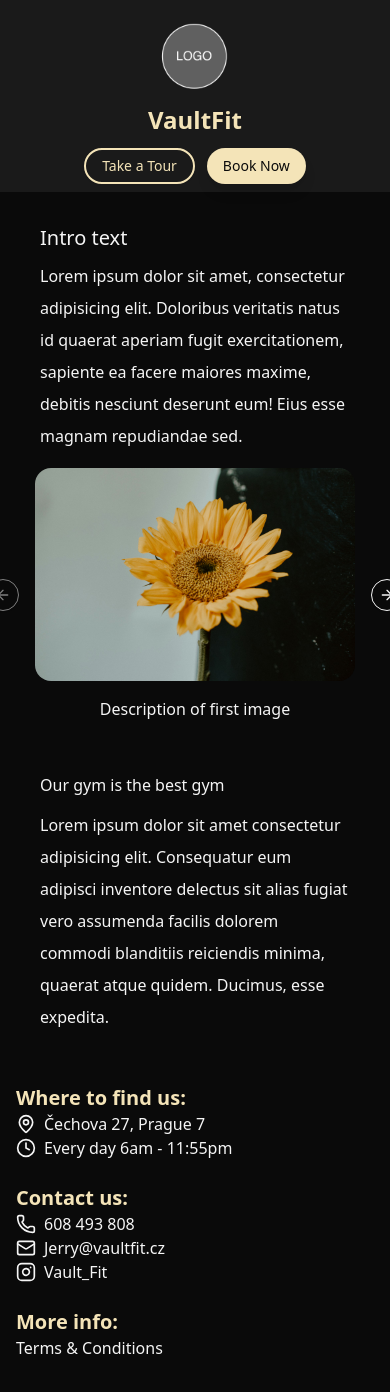
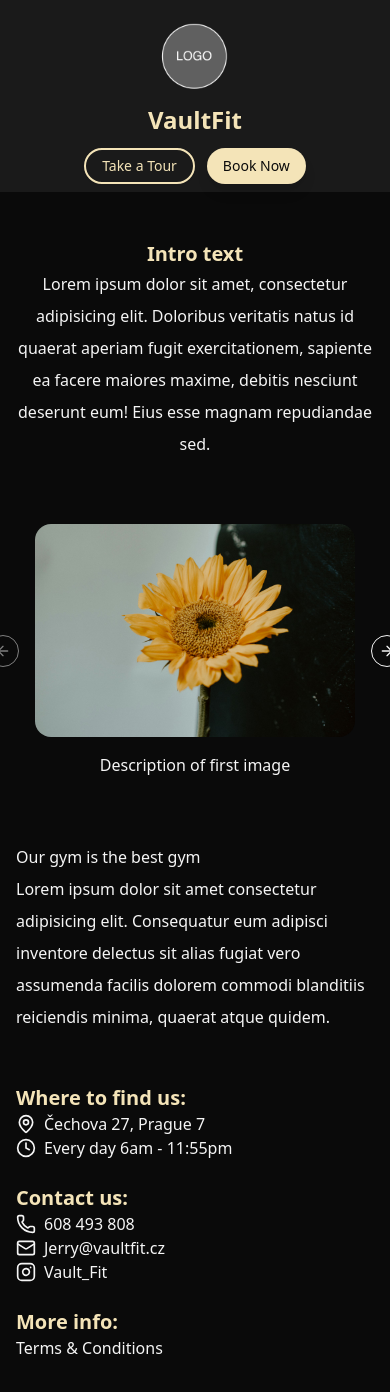
Before and after one commit to evahli/vault-fit, a React (Vite) app: page / in a window 390 px wide. Shown: the top 1392 px of the page. Built offline with nearby package versions, Linux system fonts and the light colour scheme.

Commit message:
added breakpoints for padding

```diff
--- a/src/components/ImageCarousel.jsx
+++ b/src/components/ImageCarousel.jsx
@@ -44,7 +44,7 @@ export const ImageCarousel = () => {
           <CarouselNext/>
         </Carousel>
       </div>
-      <div className='max-w-prose mx-auto px-10 mt-8 space-y-2 text--text leading-loose'>
+      <div className='max-w-3xl mx-auto px-4 sm:px-6 lg:px-8 py-12 text--text leading-loose'>
         <p>Our gym is the best gym</p>
         <p>
           Lorem ipsum dolor sit amet consectetur adipisicing elit. Consequatur
--- a/src/components/IntroText.tsx
+++ b/src/components/IntroText.tsx
@@ -1,7 +1,7 @@
 export const IntroText = () => {
   return (
-    <div className="max-w-prose mx-auto px-10 mt-8 space-y-2 text--text leading-loose">
-      <h2 className="text-xl">Intro text</h2>
+    <div className="max-w-3xl mx-auto px-4 sm:px-6 lg:px-8 py-12 text-center text--text leading-loose">
+      <h2 className="text-xl font-semibold text-gold-light">Intro text</h2>
       <p>
         Lorem ipsum dolor sit amet, consectetur adipisicing elit. Doloribus
         veritatis natus id quaerat aperiam fugit exercitationem, sapiente ea
--- a/src/components/Pricing.jsx
+++ b/src/components/Pricing.jsx
@@ -1,6 +1,6 @@
 export const Pricing = () => {
     return (
-        <div className="max-w-3xl mx-auto px-4 py-12 text-center">
+        <div className="max-w-3xl mx-auto px-4 sm:px-6 lg:px-8 py-12 text-center">
             <h2 className="text-3xl text-gold-light font-bold text-center mb-8">Pricing</h2>
             <p>45 min ... 270 Kc</p>
             <p>90 min ... 405 Kc</p>
```
